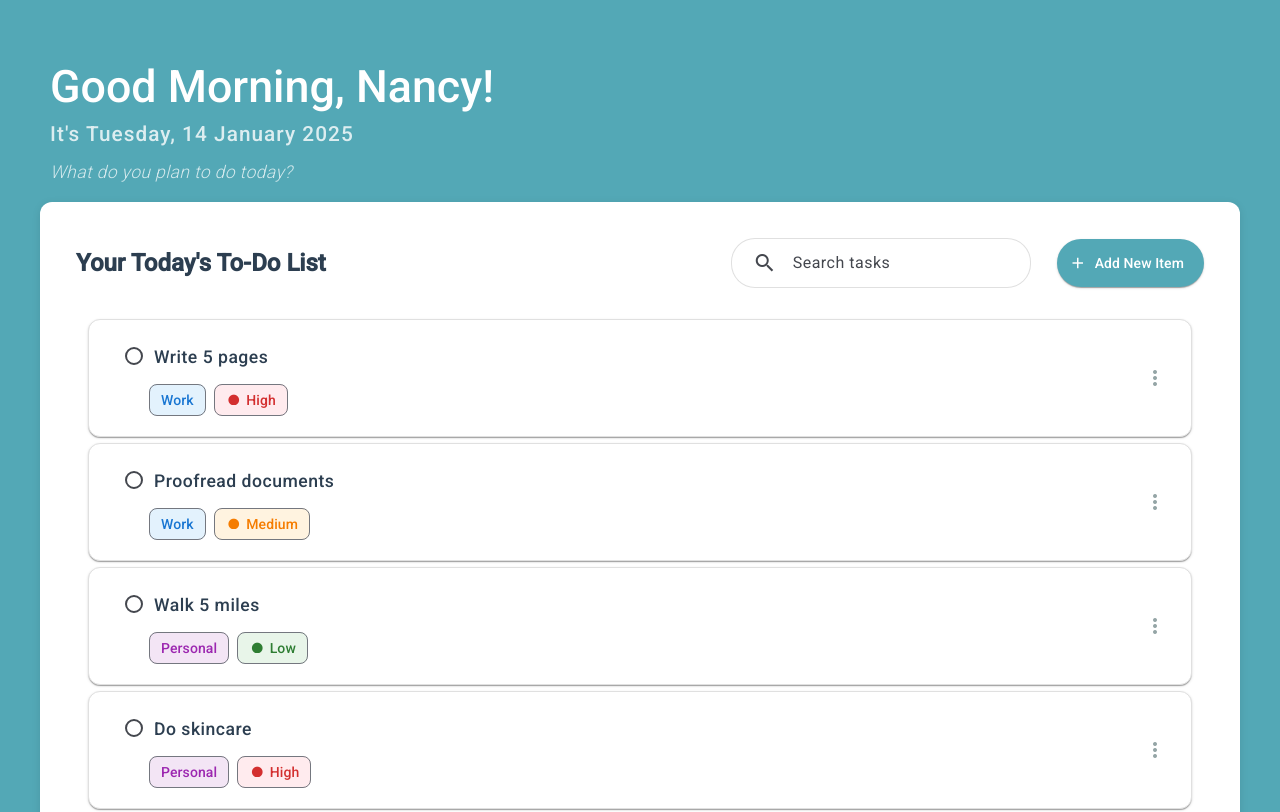
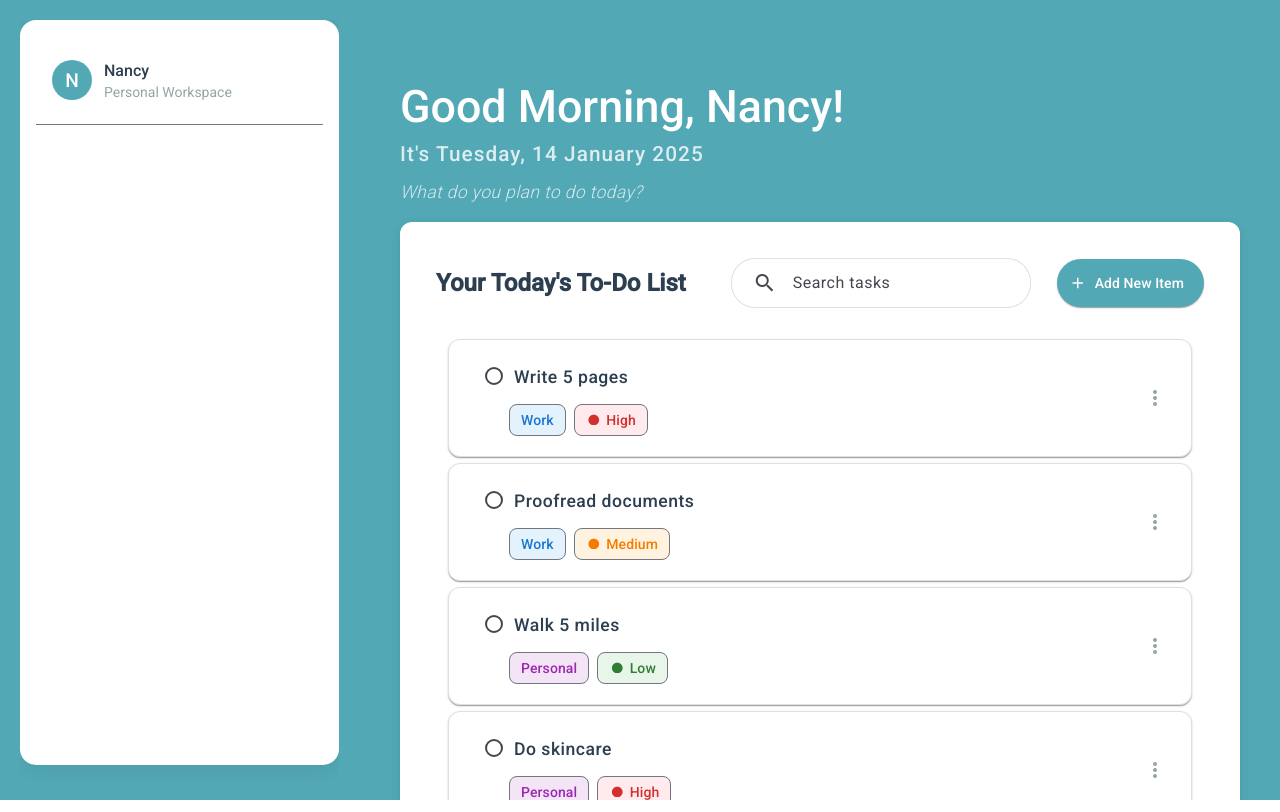
Before and after one commit to Nancy214/ToDo-App-And-More, an Angular app: page / in a window 1280 px wide. Shown: the top 812 px of the page. Built offline with nearby package versions, Linux system fonts and the light colour scheme.

Commit message:
added side-menu basic layout

```diff
--- a/src/app/app.component.html
+++ b/src/app/app.component.html
@@ -1,2 +1,4 @@
-<app-header></app-header>
-<app-todo-list></app-todo-list>
+<div class="app-container">
+
+  <app-side-menu></app-side-menu>
+</div>
--- a/src/app/app.component.scss
+++ b/src/app/app.component.scss
@@ -4,3 +4,14 @@ h1 {
   margin-bottom: 20px;
   color: #fff;
 }
+
+.app-container {
+  min-height: 100vh;
+  background-color: #f8f9fa;
+}
+
+.main-content {
+  flex: 1;
+  margin-left: 320px;
+  padding: 0 20px;
+}
--- a/src/app/app.component.ts
+++ b/src/app/app.component.ts
@@ -2,10 +2,11 @@ import { Component } from '@angular/core';
 // import { RouterOutlet } from '@angular/router';
 import { TodoListComponent } from './todo-list/todo-list.component';
 import { HeaderComponent } from './header/header.component';
+import { SideMenuComponent } from './side-menu/side-menu.component';
 
 @Component({
   selector: 'app-root',
-  imports: [TodoListComponent, HeaderComponent],
+  imports: [TodoListComponent, HeaderComponent, SideMenuComponent],
   templateUrl: './app.component.html',
   styleUrl: './app.component.scss',
 })
--- a/src/app/header/header.component.scss
+++ b/src/app/header/header.component.scss
@@ -1,10 +1,6 @@
 .header-container {
   padding: 60px 20px 0 0;
   color: white;
-  display: flex;
-  flex-direction: column;
-  align-items: flex-start;
-  max-width: 1200px;
   width: 100%;
   margin: 0 auto;
 }
--- /dev/null
+++ b/src/app/side-menu/side-menu.component.html
@@ -0,0 +1,30 @@
+<mat-drawer-container class="drawer-container">
+  <mat-drawer mode="side" opened>
+    <mat-card class="side-menu">
+      <mat-card-content>
+        <div class="menu-header">
+          <div class="user-info">
+            <div class="avatar">N</div>
+            <div class="user-details">
+              <h3>Nancy</h3>
+              <p>Personal Workspace</p>
+            </div>
+          </div>
+        </div>
+
+        <mat-divider></mat-divider>
+
+        <mat-nav-list>
+         <!--  <a mat-list-item *ngFor="let item of menuItems">
+            <mat-icon matListItemIcon>{{item.icon}}</mat-icon>
+            <span matListItemTitle>{{item.label}}</span>
+          </a> -->
+        </mat-nav-list>
+      </mat-card-content>
+    </mat-card>
+  </mat-drawer>
+  <mat-drawer-content>
+    <app-header></app-header>
+    <app-todo-list></app-todo-list>
+  </mat-drawer-content>
+</mat-drawer-container>
--- /dev/null
+++ b/src/app/side-menu/side-menu.component.scss
@@ -0,0 +1,91 @@
+.drawer-container {
+  width: 100%;
+  height: 100vh;
+}
+
+mat-drawer {
+    background-color: #53a8b6;
+    padding: 20px;
+    border-top-right-radius: 0;
+    border-bottom-right-radius: 0;
+
+}
+
+.side-menu {
+  height: calc(100vh - 55px);
+  border-radius: 16px;
+  background-color: white;
+  box-shadow: 0 4px 20px rgba(0, 0, 0, 0.08);
+}
+
+.menu-header {
+  padding: 24px 16px;
+}
+
+.user-info {
+  display: flex;
+  align-items: center;
+  gap: 12px;
+
+  .avatar {
+    width: 40px;
+    height: 40px;
+    border-radius: 50%;
+    background-color: #53a8b6;
+    color: white;
+    display: flex;
+    align-items: center;
+    justify-content: center;
+    font-size: 1.2rem;
+    font-weight: 500;
+  }
+
+  .user-details {
+    h3 {
+      margin: 0;
+      font-size: 1rem;
+      font-weight: 500;
+      color: #2c3e50;
+    }
+
+    p {
+      margin: 4px 0 0 0;
+      font-size: 0.875rem;
+      color: #95a5a6;
+    }
+  }
+}
+
+mat-nav-list {
+  padding-top: 8px;
+
+  a {
+    margin: 4px 8px;
+    border-radius: 8px;
+    height: 44px !important;
+    color: #2c3e50;
+
+    &:hover {
+      background-color: rgba(83, 168, 182, 0.08);
+    }
+
+    mat-icon {
+      color: #95a5a6;
+      margin-right: 12px;
+    }
+  }
+}
+
+::ng-deep {
+  .mdc-list-item__content {
+    .mdc-list-item__primary-text {
+      font-size: 0.9375rem !important;
+    }
+  }
+}
+
+mat-drawer-content {
+  padding: 20px;
+  background-color: #53a8b6;
+  height: 100vh;
+}
--- /dev/null
+++ b/src/app/side-menu/side-menu.component.ts
@@ -0,0 +1,37 @@
+import { Component } from '@angular/core';
+import { CommonModule } from '@angular/common';
+import { MatCardModule } from '@angular/material/card';
+import { MatListModule } from '@angular/material/list';
+import { MatIconModule } from '@angular/material/icon';
+import { MatDividerModule } from '@angular/material/divider';
+import { RouterModule } from '@angular/router';
+import {MatSidenavModule} from '@angular/material/sidenav';
+import {MatMenuModule} from '@angular/material/menu';
+import { TodoListComponent } from '../todo-list/todo-list.component';
+import { HeaderComponent } from '../header/header.component';
+@Component({
+  selector: 'app-side-menu',
+  standalone: true,
+  imports: [
+    CommonModule,
+    MatCardModule,
+    MatListModule,
+    MatIconModule,
+    MatDividerModule,
+    RouterModule,
+    MatSidenavModule,
+    MatMenuModule,
+    TodoListComponent,
+    HeaderComponent
+  ],
+  templateUrl: './side-menu.component.html',
+  styleUrl: './side-menu.component.scss'
+})
+export class SideMenuComponent {
+  menuItems = [
+    /* { icon: 'home', label: 'Home', route: '/home' },
+    { icon: 'task', label: 'Tasks', route: '/tasks' },
+    { icon: 'calendar_today', label: 'Calendar', route: '/calendar' },
+    { icon: 'analytics', label: 'Analytics', route: '/analytics' } */
+  ];
+}
--- a/src/app/todo-list/todo-list.component.scss
+++ b/src/app/todo-list/todo-list.component.scss
@@ -1,9 +1,5 @@
 .container {
-  display: flex;
-  flex-direction: column;
-  align-items: center;
   padding: 20px;
-  max-width: 1200px;
   margin: 0 auto;
 }
 
--- a/src/styles.scss
+++ b/src/styles.scss
@@ -1,4 +1,4 @@
 /* You can add global styles to this file, and also import other style files */
 
 html, body { height: 100%; }
-body { margin: 0; font-family: Roboto, "Helvetica Neue", sans-serif; background-color: #53a8b6; }
+body { margin: 0; font-family: Roboto, "Helvetica Neue", sans-serif;  }
```
Also changed, not shown: 1 other file (tests, documents, lock files or other folders).
